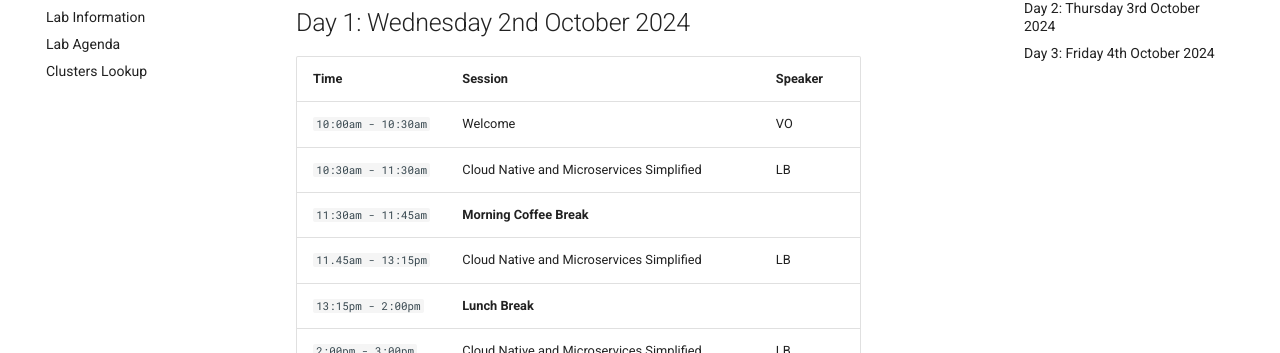
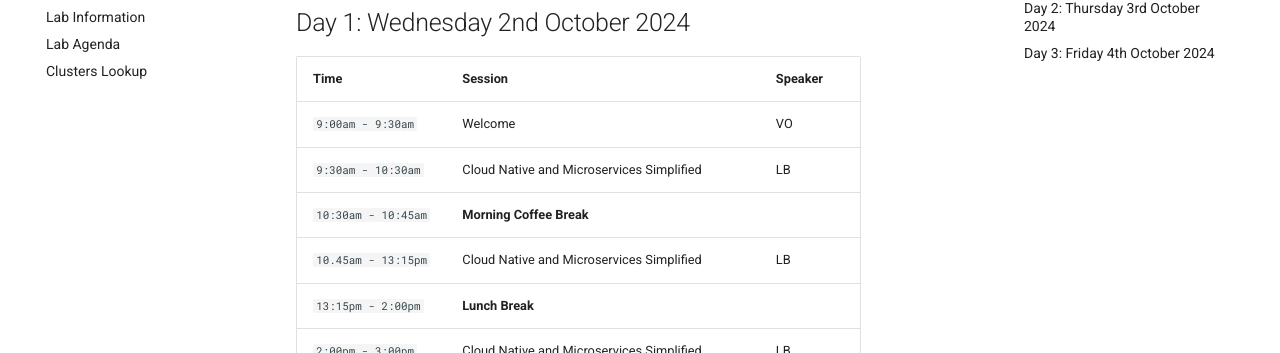
Before and after one commit to oriionz/gemslanding, an MkDocs documentation site: the page built from docs/daily_agenda/general_agenda_sing.md, in a window 1280 px wide and 900 px high. Shown: the part 223-576 px from the top of the window. Built offline with MkDocs 1.6.1 and Material for MkDocs 9.7.7, drawn with Linux system fonts in a browser that asks for light colours; comment, search, counter and statistics services are not loaded.

Commit message:
update: sg session timings update

```diff
--- a/docs/daily_agenda/general_agenda_sing.md
+++ b/docs/daily_agenda/general_agenda_sing.md
@@ -4,10 +4,10 @@
 
 |  Time | Session | Speaker |
 |-------------------------|--------|----------------|
-|`10:00am - 10:30am` | Welcome | VO |
-|`10:30am - 11:30am` | Cloud Native and Microservices Simplified| LB |
-|`11:30am - 11:45am` | **Morning Coffee Break** |
-|`11.45am - 13:15pm` | Cloud Native and Microservices Simplified | LB |
+|`9:00am - 9:30am` | Welcome | VO |
+|`9:30am - 10:30am` | Cloud Native and Microservices Simplified| LB |
+|`10:30am - 10:45am` | **Morning Coffee Break** |
+|`10.45am - 13:15pm` | Cloud Native and Microservices Simplified | LB |
 |`13:15pm - 2:00pm` | **Lunch Break** |
 |`2:00pm - 3:00pm`| Cloud Native and Microservices Simplified | LB |
 |`3:00pm - 3:15pm`| **Afternoon Coffee Break** |
```
